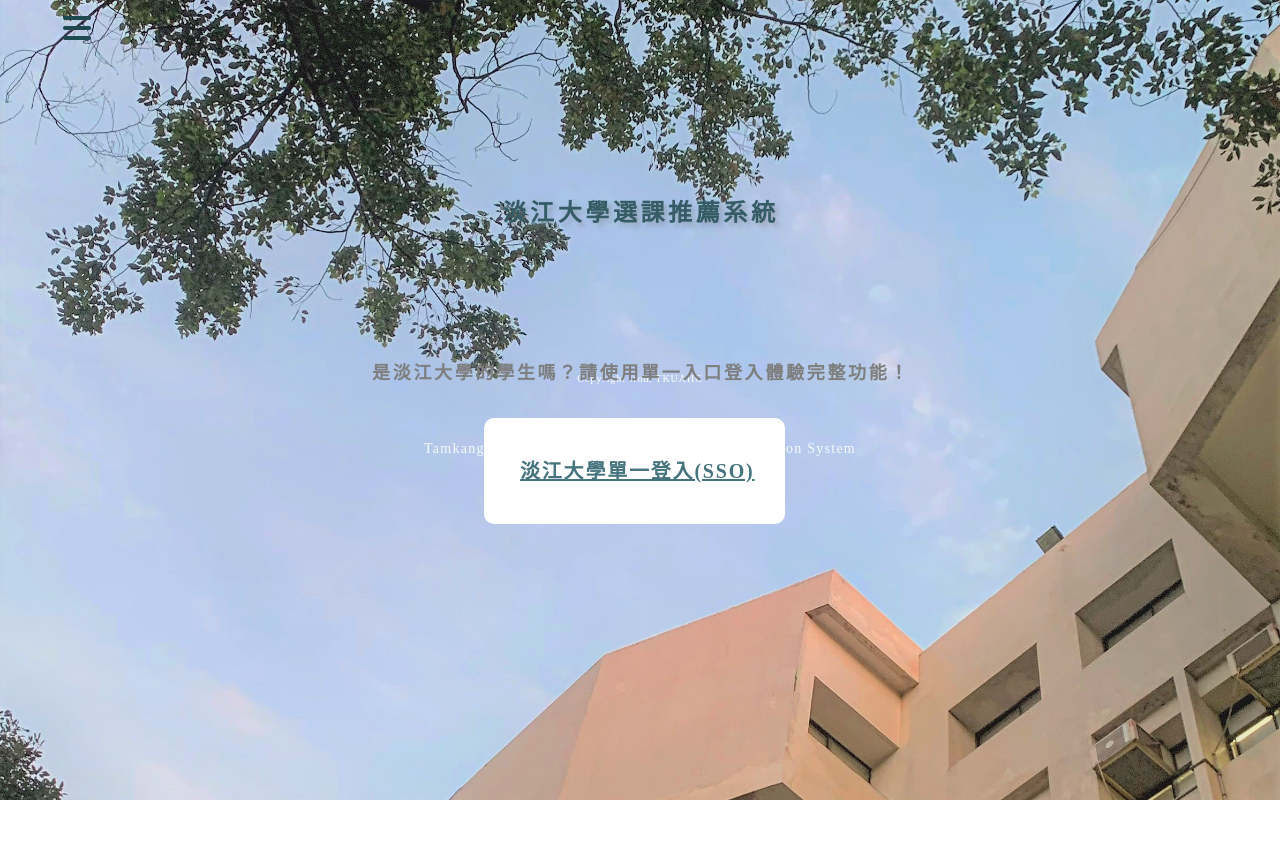
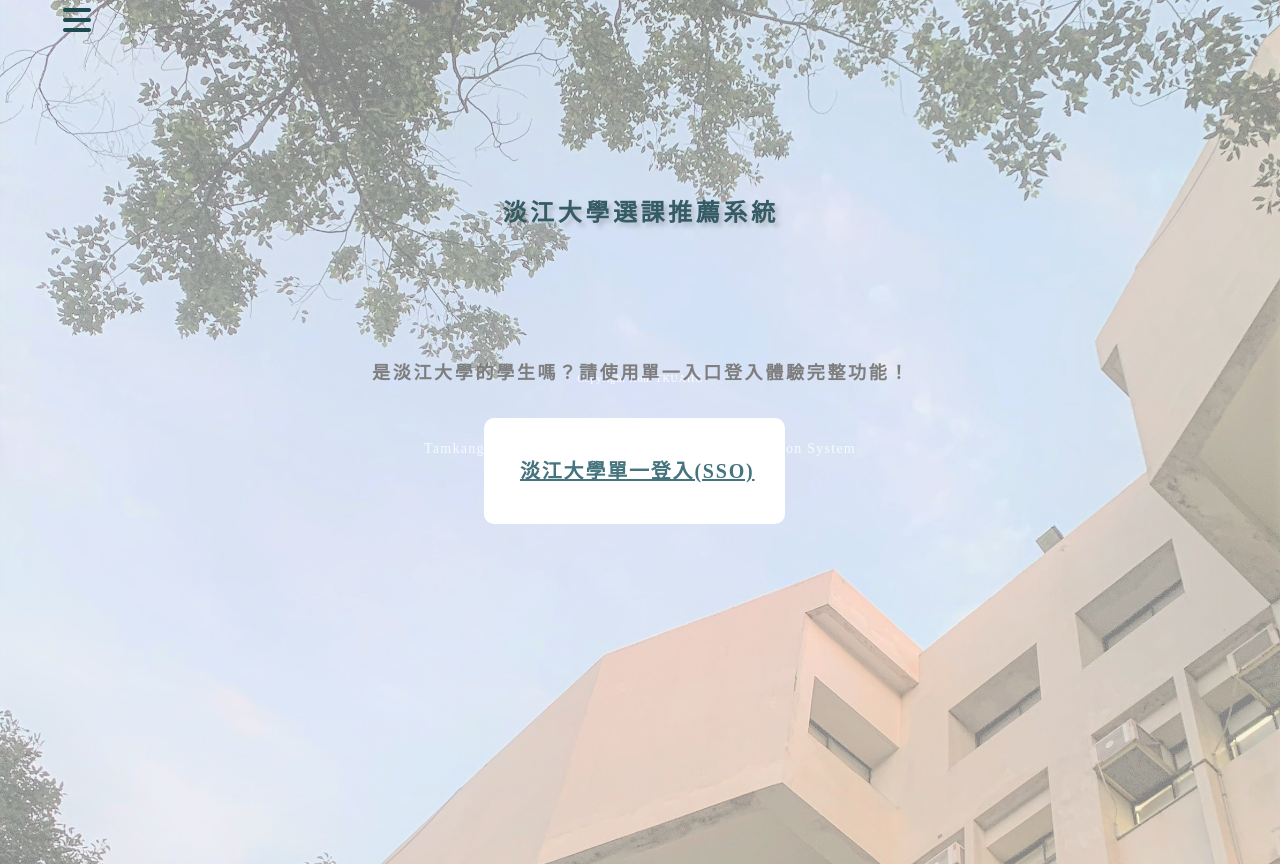
Before and after one commit to YouKlike/tkuaiic-recommand, a plain HTML site: page index.html in a window 1280 px wide. Before the commit the page ends 800 px from the top, so only its background shows below. Drawn offline with Linux system fonts and the light colour scheme.

Commit message:
finish background

```diff
--- a/index.html
+++ b/index.html
@@ -15,7 +15,7 @@
     <link rel="stylesheet" href="./css/style.css">
 </head>
 <!-- <img src="images/A2B5766D-2EC5-4123-BE81-8B8AD83D9E6C1.jpg" alt=""> -->
-<body background="images/A2B5766D-2EC5-4123-BE81-8B8AD83D9E6C1.jpg" style="background-size:cover;">
+<body>
   <nav class="nav" id="nav">
     <div class="nav-center">
       <!-- nav-links -->
@@ -38,8 +38,7 @@
       </button>
     </div>
   </nav>
-
-
+  <section class="back">
     <div class="section-title">
     <p>淡江大學選課推薦系統</p>
     </div>
@@ -57,6 +56,7 @@
       <p></p>
       <a href="#">淡江大學單一登入(SSO)</a>
     </div>
+  </section>
 
 
 </body>
--- a/scss/__global__style.scss
+++ b/scss/__global__style.scss
@@ -48,6 +48,18 @@
   --max-width: 1170px;
 }
 
+body {
+  background-image: url(../images/A2B5766D-2EC5-4123-BE81-8B8AD83D9E6C1.jpg);
+  padding: 0;
+  margin: 0;
+  background-size: cover;
+}
+
+.back {
+  background-color: #ffffff7b;
+  height: 800px;
+}
+
 /*
 =========
 navbar
@@ -58,10 +70,11 @@
   display: block;
 }
 .nav {
-    display: block;
-    align-items: center;
-    height: 4rem;
-    transition: var(--transition);
+  background-color: #ffffff7b;
+  display: block;
+  align-items: center;
+  height: 4rem;
+  transition: var(--transition);
 
     .nav-center {
       display: flex;
```
Also changed, not shown: css/style.css, 1 other file. Lines whose indentation alone changed are shown as unchanged.
